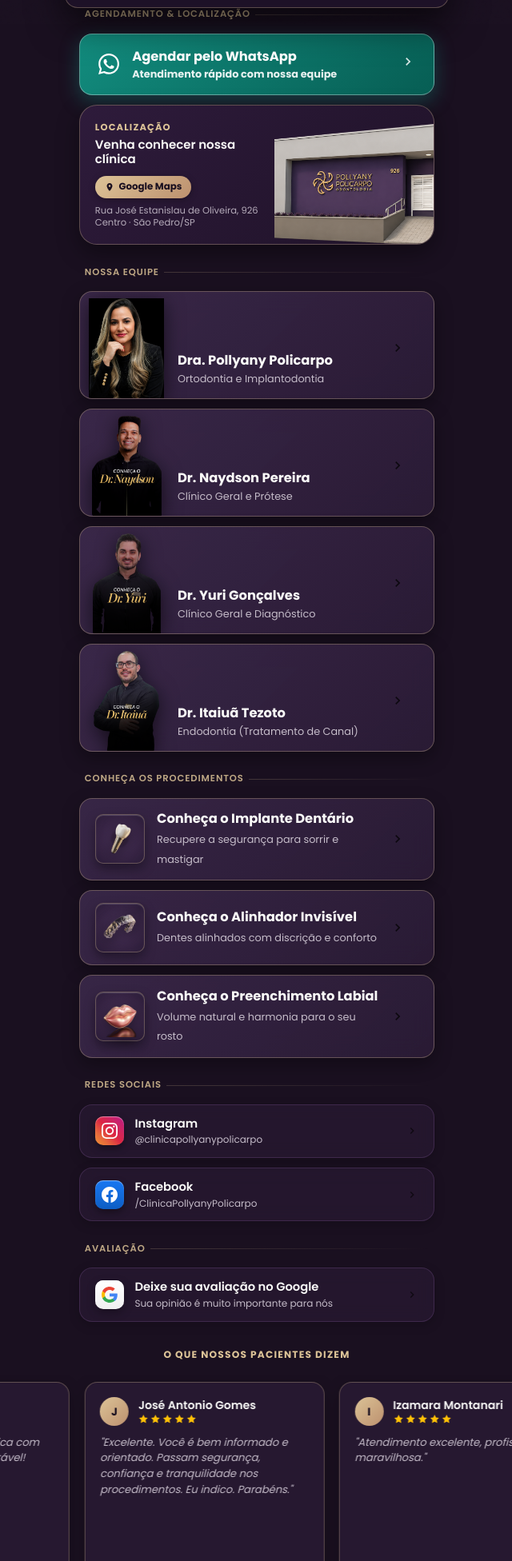
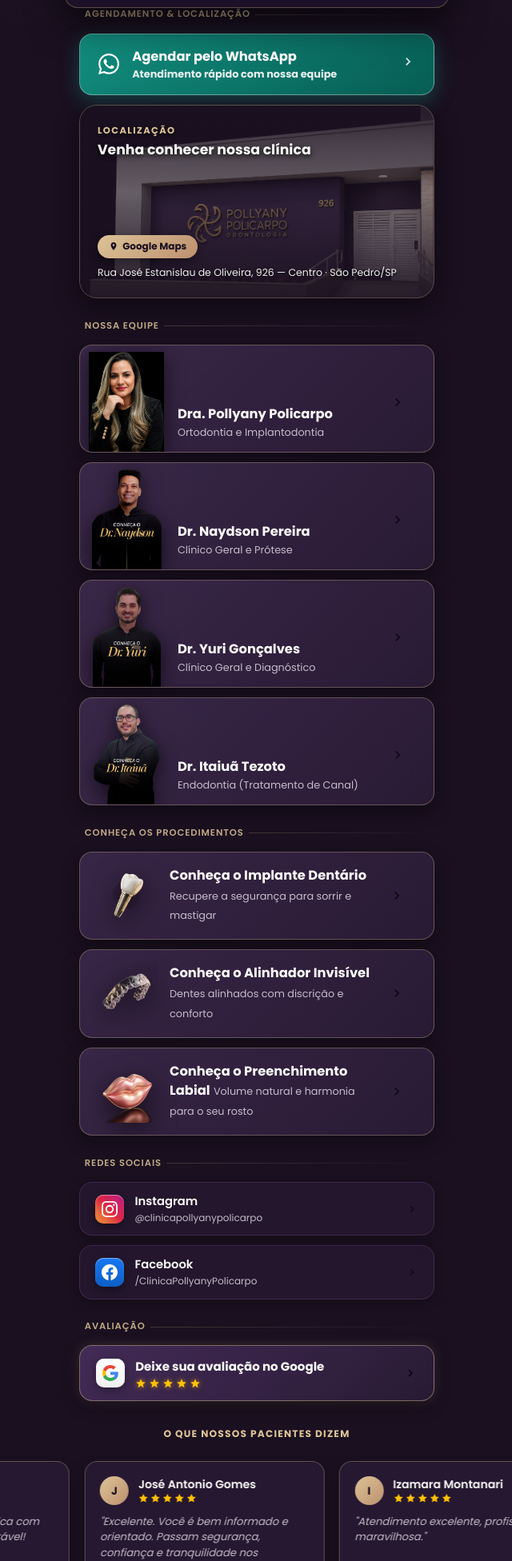
Before and after one commit to World2576/clinica-pollyany-policarpo-landing-pages, a plain HTML site: page index.html in a window 1280 px wide. Shown: the part 770-2722 px from the top of the page at 80% size, without its empty margins (319-959 px from the left). Drawn offline with Linux system fonts and the light colour scheme.

Commit message:
fix(round-2): overlay location card on full photo, shorten whatsapp messages, enhance google review button with animated stars, and free 3D procedure icons

```diff
--- a/index.html
+++ b/index.html
@@ -121,8 +121,8 @@
       <section class="button-group-section" aria-label="Agendamento e Localização">
         <span class="group-section-tag">Agendamento & Localização</span>
 
-        <!-- Nível 1: WhatsApp Principal Destaque Máximo -->
-        <a href="https://wa.me/5519997916964?text=Ol%C3%A1!%20Vim%20pelo%20site%20da%20Cl%C3%ADnica%20Pollyany%20Policarpo%20e%20gostaria%20de%20agendar%20uma%20avalia%C3%A7%C3%A3o."
+        <!-- Nível 1: WhatsApp Principal Destaque Máximo (Mensagem Encurtada) -->
+        <a href="https://wa.me/5519997916964?text=Ol%C3%A1!%20Gostaria%20de%20agendar%20uma%20avalia%C3%A7%C3%A3o%20na%20Cl%C3%ADnica%20Pollyany%20Policarpo."
            target="_blank"
            rel="noopener noreferrer"
            class="hub-btn--level-1 cascade-item delay-1"
@@ -142,26 +142,29 @@
           </span>
         </a>
 
-        <!-- Nível 2: Card de Localização com Fachada Inteira sem Degradê Divisório -->
+        <!-- Nível 2: Card de Localização com Fachada Inteira de Fundo e Texto Sobreposto (Item 1) -->
         <a href="https://share.google/N2lSpgDusnLWNgW2X"
            target="_blank"
            rel="noopener noreferrer"
            class="hub-card--location cascade-item delay-2"
            data-track="clique_localizacao"
            data-track-local="arvore">
+          <img src="assets/fachada-clinica.png" alt="Fachada da Clínica Pollyany Policarpo" class="location-card__bg-img" loading="lazy">
+          <div class="location-card__scrim" aria-hidden="true"></div>
           <div class="location-card__content">
+            <div class="location-card__top">
               <span class="location-card__tag">Localização</span>
               <h2 class="location-card__headline">Venha conhecer nossa clínica</h2>
+            </div>
+            <div class="location-card__bottom">
               <div class="location-card__pill">
                 <svg viewBox="0 0 24 24"><path d="M12 2C8.13 2 5 5.13 5 9c0 5.25 7 13 7 13s7-7.75 7-13c0-3.87-3.13-7-7-7zm0 9.5c-1.38 0-2.5-1.12-2.5-2.5s1.12-2.5 2.5-2.5 2.5 1.12 2.5 2.5-1.12 2.5-2.5 2.5z"/></svg>
                 <span>Google Maps</span>
               </div>
               <p class="location-card__address">
-              Rua José Estanislau de Oliveira, 926<br>Centro · São Pedro/SP
+                Rua José Estanislau de Oliveira, 926 — Centro · São Pedro/SP
               </p>
             </div>
-          <div class="location-card__image-wrap">
-            <img src="assets/fachada-clinica.png" alt="Fachada da Clínica Pollyany Policarpo" class="location-card__img" loading="lazy" width="230" height="150">
           </div>
         </a>
       </section>
@@ -247,7 +250,7 @@
         </a>
       </section>
 
-      <!-- Grupo: Conheça os Procedimentos (Item 10.1: Ícones 3D em WebP) -->
+      <!-- Grupo: Conheça os Procedimentos (Item 4: Ícones 3D Soltos e Aumentados ~35%) -->
       <section class="button-group-section" aria-label="Procedimentos Odontológicos">
         <span class="group-section-tag">Conheça os Procedimentos</span>
 
@@ -257,8 +260,8 @@
            data-track="clique_procedimento"
            data-track-local="implante">
           <div style="display:flex; align-items:center; flex:1;">
-            <div class="hub-card__proc-3d-wrap">
-              <img src="assets/icon-implante-3d.webp" alt="Implante Dentário 3D" class="hub-card__proc-3d-img" width="54" height="54" loading="lazy">
+            <div class="hub-card__proc-3d-free">
+              <img src="assets/icon-implante-3d.webp" alt="Implante Dentário 3D" class="hub-card__proc-3d-img" width="78" height="78" loading="lazy">
             </div>
             <div class="hub-card__info">
               <span class="hub-card__title">Conheça o Implante Dentário</span>
@@ -276,8 +279,8 @@
            data-track="clique_procedimento"
            data-track-local="alinhador">
           <div style="display:flex; align-items:center; flex:1;">
-            <div class="hub-card__proc-3d-wrap">
-              <img src="assets/icon-alinhador-3d.webp" alt="Alinhador Invisível 3D" class="hub-card__proc-3d-img" width="54" height="54" loading="lazy">
+            <div class="hub-card__proc-3d-free">
+              <img src="assets/icon-alinhador-3d.webp" alt="Alinhador Invisível 3D" class="hub-card__proc-3d-img" width="78" height="78" loading="lazy">
             </div>
             <div class="hub-card__info">
               <span class="hub-card__title">Conheça o Alinhador Invisível</span>
@@ -295,8 +298,8 @@
            data-track="clique_procedimento"
            data-track-local="preenchimento_labial">
           <div style="display:flex; align-items:center; flex:1;">
-            <div class="hub-card__proc-3d-wrap">
-              <img src="assets/icon-preenchimento-3d.webp" alt="Preenchimento Labial 3D" class="hub-card__proc-3d-img" width="54" height="54" loading="lazy">
+            <div class="hub-card__proc-3d-free">
+              <img src="assets/icon-preenchimento-3d.webp" alt="Preenchimento Labial 3D" class="hub-card__proc-3d-img" width="78" height="78" loading="lazy">
             </div>
             <div class="hub-card__info">
               <span class="hub-card__title">Conheça o Preenchimento Labial</span>
@@ -356,15 +359,15 @@
         </a>
       </section>
 
-      <!-- Grupo: Avaliação (Item 10.2: Apresentação 3D com Logo Oficial do Google 4 Cores) -->
+      <!-- Grupo: Avaliação (Item 3: Botão de Destaque com 5 Estrelas Douradas Animadas) -->
       <section class="button-group-section" aria-label="Avaliação no Google">
         <span class="group-section-tag">Avaliação</span>
 
-        <!-- Deixe sua avaliação no Google -->
+        <!-- Deixe sua avaliação no Google com Destaque e 5 Estrelas -->
         <a href="https://g.page/r/CSU_BwaqazslEBM/review"
            target="_blank"
            rel="noopener noreferrer"
-           class="hub-btn--level-3 cascade-item delay-12"
+           class="hub-btn--google-review cascade-item delay-12"
            data-track="clique_avaliacao"
            data-track-local="arvore">
           <div style="display:flex; align-items:center; gap:0.85rem;">
@@ -376,9 +379,15 @@
                 <path fill="#EA4335" d="M12 4.75c1.77 0 3.35.61 4.6 1.8l3.42-3.42C17.95 1.19 15.24 0 12 0 7.35 0 3.26 2.64 1.25 6.58l4.03 3.15c.95-2.83 3.6-4.98 6.72-4.98z"/>
               </svg>
             </span>
-            <div style="display:flex; flex-direction:column;">
+            <div style="display:flex; flex-direction:column; text-align:left;">
               <span class="hub-btn__title">Deixe sua avaliação no Google</span>
-              <span class="hub-btn__sub">Sua opinião é muito importante para nós</span>
+              <span class="google-review-stars" aria-label="5 estrelas">
+                <svg class="star star--1" viewBox="0 0 24 24"><path d="M12 17.27L18.18 21l-1.64-7.03L22 9.24l-7.19-.61L12 2 9.19 8.63 2 9.24l5.46 4.73L5.82 21z"/></svg>
+                <svg class="star star--2" viewBox="0 0 24 24"><path d="M12 17.27L18.18 21l-1.64-7.03L22 9.24l-7.19-.61L12 2 9.19 8.63 2 9.24l5.46 4.73L5.82 21z"/></svg>
+                <svg class="star star--3" viewBox="0 0 24 24"><path d="M12 17.27L18.18 21l-1.64-7.03L22 9.24l-7.19-.61L12 2 9.19 8.63 2 9.24l5.46 4.73L5.82 21z"/></svg>
+                <svg class="star star--4" viewBox="0 0 24 24"><path d="M12 17.27L18.18 21l-1.64-7.03L22 9.24l-7.19-.61L12 2 9.19 8.63 2 9.24l5.46 4.73L5.82 21z"/></svg>
+                <svg class="star star--5" viewBox="0 0 24 24"><path d="M12 17.27L18.18 21l-1.64-7.03L22 9.24l-7.19-.61L12 2 9.19 8.63 2 9.24l5.46 4.73L5.82 21z"/></svg>
+              </span>
             </div>
           </div>
           <span class="hub-btn__arrow" aria-hidden="true">
--- a/style.css
+++ b/style.css
@@ -655,14 +655,14 @@ body::before {
   transform: translateX(4px);
 }
 
-/* ---------- ITEM 10.1: Cards de Procedimento com Ícones 3D ---------- */
+/* ---------- ITEM 4: Cards de Procedimento com Ícones 3D Soltos e Aumentados (Sem Moldura) ---------- */
 .hub-card--proc {
   width: 100%;
-  min-height: 94px;
+  min-height: 104px;
   display: flex;
   align-items: center;
   justify-content: space-between;
-  padding: 0.85rem 1.15rem;
+  padding: 0.95rem 1.25rem;
   background: linear-gradient(135deg, rgba(61, 42, 77, 0.85) 0%, rgba(42, 27, 53, 0.95) 100%);
   border: 1px solid var(--gold-border);
   border-radius: var(--radius-md);
@@ -680,55 +680,49 @@ body::before {
 .hub-card--proc:hover {
   transform: translateY(-3px);
   border-color: rgba(220, 195, 151, 0.65);
-  box-shadow: 0 12px 30px rgba(0, 0, 0, 0.45), 0 0 15px rgba(220, 195, 151, 0.18);
+  box-shadow: 0 12px 30px rgba(0, 0, 0, 0.45), 0 0 18px rgba(220, 195, 151, 0.22);
 }
 
 .hub-card--proc:active {
   transform: scale(0.98);
 }
 
-/* Contêiner do Ícone 3D */
-.hub-card__proc-3d-wrap {
-  width: 62px;
-  height: 62px;
-  border-radius: var(--radius-sm);
-  background: radial-gradient(circle, rgba(93, 65, 112, 0.5) 0%, rgba(42, 27, 53, 0.8) 100%);
-  border: 1.5px solid var(--gold-border);
+/* Ícone 3D Solto sem caixa/moldura, aumentado ~35% */
+.hub-card__proc-3d-free {
+  width: 78px;
+  height: 78px;
   display: flex;
   align-items: center;
   justify-content: center;
   flex-shrink: 0;
-  margin-right: 0.95rem;
-  box-shadow: 0 6px 14px rgba(0, 0, 0, 0.35), inset 0 1px 1px rgba(255, 255, 255, 0.2);
-  padding: 4px;
+  margin-right: 0.85rem;
 }
 
 .hub-card__proc-3d-img {
   width: 100%;
   height: 100%;
   object-fit: contain;
-  filter: drop-shadow(0 4px 8px rgba(0, 0, 0, 0.5));
+  filter: drop-shadow(0 8px 16px rgba(0, 0, 0, 0.6));
   transition: transform 0.3s var(--ease-spring);
 }
 
 .hub-card--proc:hover .hub-card__proc-3d-img {
-  transform: scale(1.12) rotate(2deg);
-}
-
-/* ---------- ITEM 3 & ITEM 8: Card de Localização com Fachada Inteira (Sem Degradê Divisório) ---------- */
+  transform: scale(1.15) translateY(-2px);
+}
+
+/* ---------- ITEM 1: Card de Localização com Foto Inteira de Fundo e Texto Sobreposto ---------- */
 .hub-card--location {
   width: 100%;
-  min-height: 140px;
+  min-height: 240px;
   display: flex;
   position: relative;
-  background: linear-gradient(135deg, #2E1B3B 0%, #1F1228 100%);
-  border: 1px solid var(--gold-border);
+  border: 1.5px solid var(--gold-border);
   border-radius: var(--radius-lg);
   overflow: hidden;
   text-decoration: none;
   color: var(--white);
-  box-shadow: 0 10px 28px rgba(0, 0, 0, 0.4);
-  transition: all 0.3s var(--ease-out);
+  box-shadow: 0 12px 32px rgba(0, 0, 0, 0.45);
+  transition: transform 0.28s var(--ease-out), box-shadow 0.28s var(--ease-out), border-color 0.28s var(--ease-out);
   backdrop-filter: blur(14px);
   -webkit-backdrop-filter: blur(14px);
 }
@@ -736,38 +730,77 @@ body::before {
 .hub-card--location:hover {
   transform: translateY(-3px);
   border-color: var(--gold);
-  box-shadow: 0 14px 36px rgba(0, 0, 0, 0.5), 0 0 20px rgba(220, 195, 151, 0.2);
+  box-shadow: 0 16px 40px rgba(0, 0, 0, 0.55), 0 0 22px rgba(220, 195, 151, 0.25);
 }
 
 .hub-card--location:active {
   transform: scale(0.985);
 }
 
+/* Foto inteira da fachada no fundo sem cortes */
+.location-card__bg-img {
+  position: absolute;
+  inset: 0;
+  width: 100%;
+  height: 100%;
+  object-fit: cover;
+  object-position: center 30%;
+  display: block;
+  z-index: 1;
+  transition: transform 0.4s var(--ease-out);
+}
+
+.hub-card--location:hover .location-card__bg-img {
+  transform: scale(1.03);
+}
+
+/* Escurecimento suave e uniforme atrás do texto para legibilidade sem linha divisória */
+.location-card__scrim {
+  position: absolute;
+  inset: 0;
+  background: linear-gradient(180deg, rgba(26, 16, 32, 0.88) 0%, rgba(26, 16, 32, 0.55) 45%, rgba(26, 16, 32, 0.92) 100%);
+  z-index: 2;
+  pointer-events: none;
+}
+
 .location-card__content {
-  width: 55%;
-  padding: 1.15rem 0.75rem 1.15rem 1.15rem;
-  display: flex;
-  flex-direction: column;
-  justify-content: center;
-  z-index: 2;
+  width: 100%;
+  padding: 1.4rem 1.35rem;
+  display: flex;
+  flex-direction: column;
+  justify-content: space-between;
+  z-index: 3;
   position: relative;
+  min-height: 240px;
+}
+
+.location-card__top {
+  display: flex;
+  flex-direction: column;
 }
 
 .location-card__tag {
   font-size: 0.72rem;
   font-weight: 700;
-  letter-spacing: 0.1em;
+  letter-spacing: 0.12em;
   text-transform: uppercase;
   color: var(--gold);
-  margin-bottom: 0.2rem;
+  margin-bottom: 0.25rem;
+  text-shadow: 0 2px 4px rgba(0, 0, 0, 0.8);
 }
 
 .location-card__headline {
-  font-size: 0.94rem;
-  font-weight: 600;
-  color: var(--white);
-  line-height: 1.25;
-  margin-bottom: 0.65rem;
+  font-size: 1.08rem;
+  font-weight: 700;
+  color: var(--white);
+  line-height: 1.3;
+  text-shadow: 0 2px 6px rgba(0, 0, 0, 0.9);
+}
+
+.location-card__bottom {
+  display: flex;
+  flex-direction: column;
+  margin-top: 2.2rem;
 }
 
 .location-card__pill {
@@ -776,13 +809,13 @@ body::before {
   gap: 0.35rem;
   background: linear-gradient(135deg, var(--gold) 0%, var(--bronze) 100%);
   color: var(--purple-black);
-  font-size: 0.74rem;
+  font-size: 0.75rem;
   font-weight: 700;
-  padding: 0.3rem 0.75rem;
+  padding: 0.32rem 0.85rem;
   border-radius: var(--radius-full);
-  margin-bottom: 0.5rem;
+  margin-bottom: 0.6rem;
   align-self: flex-start;
-  box-shadow: 0 2px 8px rgba(0, 0, 0, 0.3);
+  box-shadow: 0 4px 12px rgba(0, 0, 0, 0.4);
 }
 
 .location-card__pill svg {
@@ -792,32 +825,14 @@ body::before {
 }
 
 .location-card__address {
-  font-size: 0.72rem;
-  color: var(--gray-light);
-  line-height: 1.35;
-  opacity: 0.9;
-}
-
-/* Imagem da Fachada Inteira sem máscara ou corte artificial */
-.location-card__image-wrap {
-  width: 45%;
-  height: 100%;
-  overflow: hidden;
-  position: absolute;
-  top: 0;
-  right: 0;
-  z-index: 1;
-}
-
-.location-card__img {
-  width: 100%;
-  height: 100%;
-  object-fit: cover;
-  object-position: center center;
-  display: block;
-}
-
-/* ---------- ITEM 10.2: NÍVEL 3: Redes Sociais e Avaliação com Apresentação 3D de Marcas Oficiais ---------- */
+  font-size: 0.78rem;
+  color: var(--white);
+  line-height: 1.4;
+  opacity: 0.95;
+  text-shadow: 0 2px 4px rgba(0, 0, 0, 0.9);
+}
+
+/* ---------- ITEM 10.2: NÍVEL 3: Redes Sociais com Apresentação 3D de Marcas Oficiais ---------- */
 .hub-btn--level-3 {
   width: 100%;
   min-height: 52px;
@@ -866,7 +881,8 @@ body::before {
   transition: transform 0.25s var(--ease-spring);
 }
 
-.hub-btn--level-3:hover .brand-3d-badge {
+.hub-btn--level-3:hover .brand-3d-badge,
+.hub-btn--google-review:hover .brand-3d-badge {
   transform: scale(1.08);
 }
 
@@ -920,6 +936,114 @@ body::before {
   height: 16px;
   color: var(--gold);
   opacity: 0.6;
+}
+
+/* ---------- ITEM 3: Botão de Avaliação do Google com Destaque e 5 Estrelas Animadas ---------- */
+.hub-btn--google-review {
+  width: 100%;
+  min-height: 60px;
+  display: flex;
+  align-items: center;
+  justify-content: space-between;
+  padding: 0.85rem 1.2rem;
+  background: linear-gradient(135deg, rgba(74, 48, 96, 0.85) 0%, rgba(42, 27, 53, 0.95) 100%);
+  border: 1.5px solid rgba(220, 195, 151, 0.45);
+  border-radius: var(--radius-md);
+  color: var(--white);
+  text-decoration: none;
+  position: relative;
+  overflow: hidden;
+  backdrop-filter: blur(12px);
+  -webkit-backdrop-filter: blur(12px);
+  box-shadow: 0 6px 20px rgba(0, 0, 0, 0.35), 0 0 16px rgba(220, 195, 151, 0.18);
+  transition: all 0.28s var(--ease-out);
+  -webkit-tap-highlight-color: transparent;
+}
+
+.hub-btn--google-review:hover {
+  transform: translateY(-2.5px);
+  border-color: var(--gold);
+  background: linear-gradient(135deg, rgba(93, 65, 112, 0.9) 0%, rgba(55, 36, 68, 0.98) 100%);
+  box-shadow: 0 10px 28px rgba(0, 0, 0, 0.48), 0 0 24px rgba(220, 195, 151, 0.35);
+}
+
+.hub-btn--google-review:active {
+  transform: scale(0.98);
+}
+
+.hub-btn--google-review .hub-btn__title {
+  font-size: 0.94rem;
+  font-weight: 700;
+  color: var(--white);
+}
+
+.hub-btn--google-review .hub-btn__sub {
+  font-size: 0.75rem;
+  font-weight: 400;
+  color: var(--gray-light);
+}
+
+.hub-btn--google-review .hub-btn__arrow {
+  width: 18px;
+  height: 18px;
+  color: var(--gold);
+  opacity: 0.85;
+}
+
+/* 5 Estrelas Douradas com Animação Sequencial */
+.google-review-stars {
+  display: inline-flex;
+  align-items: center;
+  gap: 3px;
+  margin-top: 3px;
+}
+
+.google-review-stars .star {
+  width: 14px;
+  height: 14px;
+  fill: #FFC107;
+  opacity: 0.3;
+  transform: scale(0.85);
+  animation: starLightUp 0.5s ease-out forwards, starPeriodicShimmer 5s ease-in-out infinite;
+}
+
+.google-review-stars .star--1 { animation-delay: 0.1s, 2s; }
+.google-review-stars .star--2 { animation-delay: 0.25s, 2.15s; }
+.google-review-stars .star--3 { animation-delay: 0.4s, 2.3s; }
+.google-review-stars .star--4 { animation-delay: 0.55s, 2.45s; }
+.google-review-stars .star--5 { animation-delay: 0.7s, 2.6s; }
+
+@keyframes starLightUp {
+  0% {
+    opacity: 0.2;
+    transform: scale(0.8);
+    filter: drop-shadow(0 0 0 transparent);
+  }
+  50% {
+    opacity: 1;
+    transform: scale(1.3);
+    filter: drop-shadow(0 0 6px #FFD700);
+  }
+  100% {
+    opacity: 1;
+    transform: scale(1);
+    filter: drop-shadow(0 0 3px rgba(255, 193, 7, 0.6));
+  }
+}
+
+@keyframes starPeriodicShimmer {
+  0%, 80%, 100% {
+    transform: scale(1);
+    filter: drop-shadow(0 0 3px rgba(255, 193, 7, 0.6));
+  }
+  90% {
+    transform: scale(1.22);
+    filter: drop-shadow(0 0 8px #FFF070);
+  }
+}
+
+.hub-btn--google-review:hover .google-review-stars .star {
+  filter: drop-shadow(0 0 6px #FFD700);
 }
 
 /* ============================================================
```
Also changed, not shown: equipe/dr-itaiua-tezoto/index.html (+2 -2 lines), equipe/dr-naydson-pereira/index.html (+2 -2 lines), equipe/dr-yuri-goncalves/index.html (+2 -2 lines), equipe/dra-pollyany-policarpo/index.html (+2 -2 lines). Lines whose indentation alone changed are shown as unchanged.
